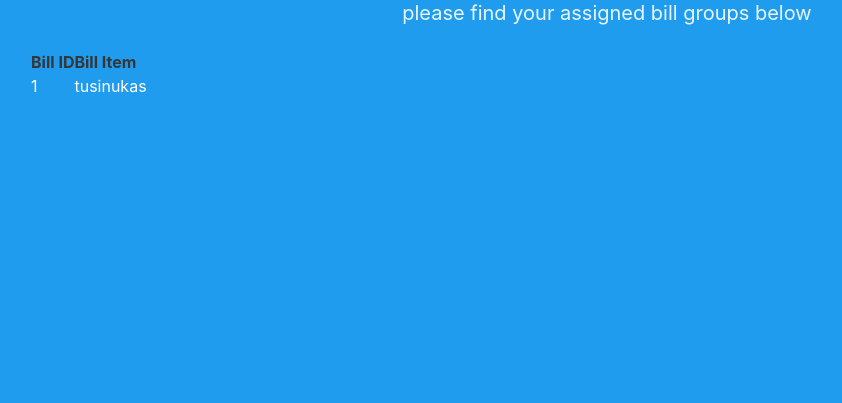
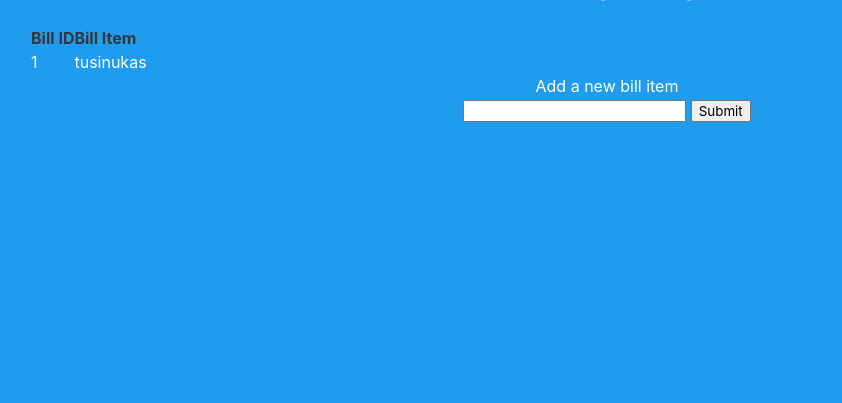
Before and after one commit to freakazoidas/BillSplit6, a Flask app: page /groups/1 in a window 1280 px wide. Shown: the part 397-800 px from the top of the page, without its empty margins (33-875 px from the left). Run offline with Flask 3, Linux system fonts and the light colour scheme; a user stored in the database is signed in.

Commit message:
individual_bill add item form added

```diff
--- a/project/main.py
+++ b/project/main.py
@@ -1,7 +1,8 @@
 from flask import Blueprint, render_template, request
 from flask_login import current_user, login_required
 #
-from sqlalchemy import (Column, Float, ForeignKey, Integer, String, create_engine)
+from sqlalchemy import (Column, Float, ForeignKey, Integer, String,
+                        create_engine)
 from sqlalchemy.ext.declarative import declarative_base
 from sqlalchemy.orm import relationship, sessionmaker
 
@@ -47,8 +48,17 @@ def groups():
     return render_template('groups.html', groups=groups, user_group_ids=user_group_ids)
 
 
+from flask import Flask, render_template, request, redirect, url_for
+
 @main.route('/groups/<int:bill_id>', methods=['GET', 'POST'])
 @login_required
 def bill(bill_id):
-    bills = IndividualBill.query.filter_by(bill_id=bill_id).all()
-    return render_template('bill.html', bills=bills)
+    bill_group = BillGroups.query.filter_by(id=bill_id).first()
+    bill_items = IndividualBill.query.filter_by(bill_id=bill_id).all()
+    if request.method == 'POST':
+        bill_item = request.form['bill_item']
+        new_bill = IndividualBill(bill_id=bill_id, bill_item=bill_item)
+        db.session.add(new_bill)
+        db.session.commit()
+        return redirect(url_for('main.bill', bill_id=bill_id))
+    return render_template('bill.html', bill_group=bill_group, bill_items=bill_items)
--- a/project/templates/bill.html
+++ b/project/templates/bill.html
@@ -8,11 +8,16 @@
     <th>Bill ID</th>
     <th>Bill Item</th>
   </tr>
-  {% for bill in bills %}
+  {% for bill_item in bill_items %}
   <tr>
-    <td>{{ bill.bill_id }}</td>
-    <td>{{ bill.bill_item }}</td>
+    <td>{{ bill_group.id }}</td>
+    <td>{{ bill_item.bill_item }}</td>
   </tr>
   {% endfor %}
 </table>
+<h2>Add a new bill item</h2>
+<form method="post">
+  <input type="text" name="bill_item" />
+  <input type="submit" value="Submit" />
+</form>
 {% endblock %}
```
